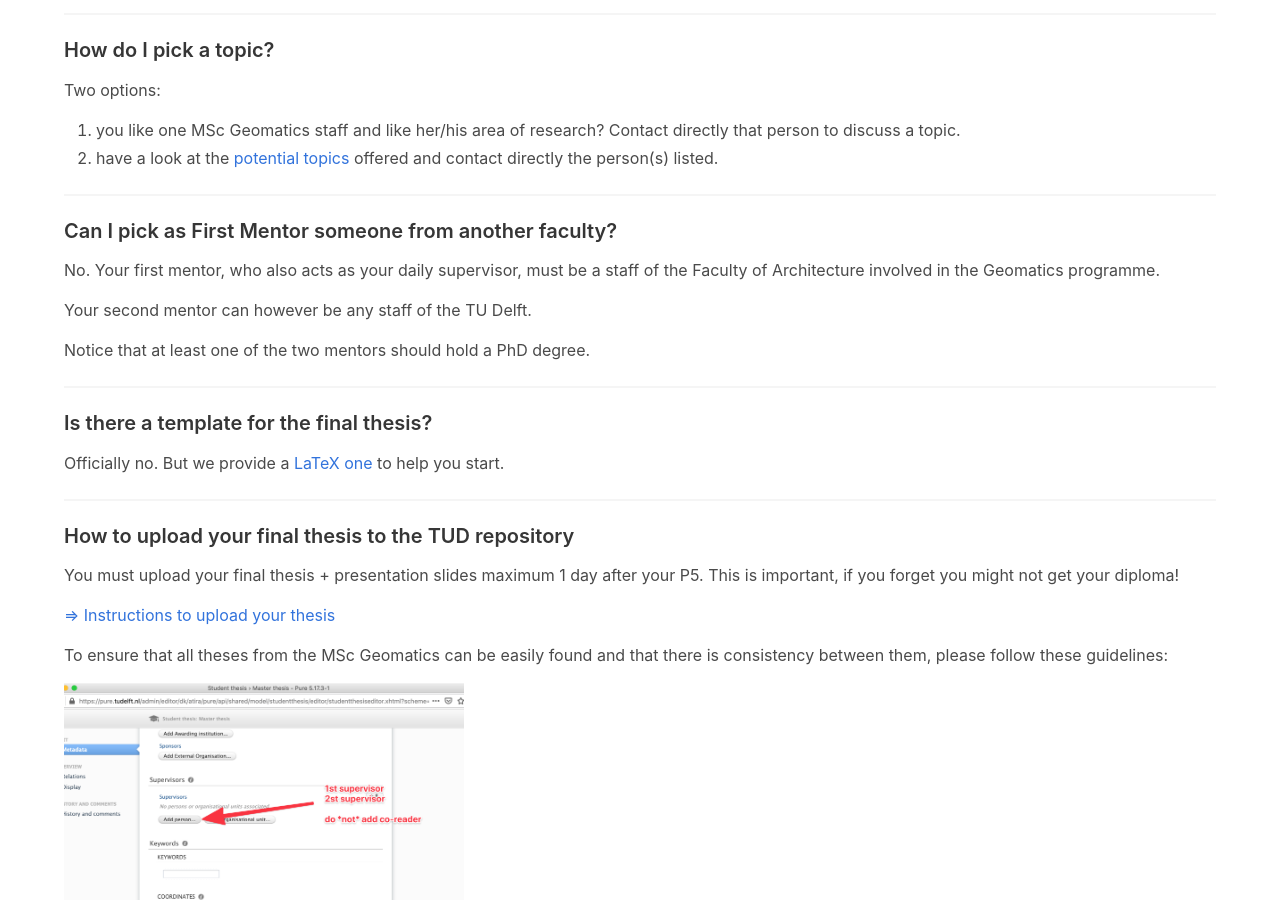
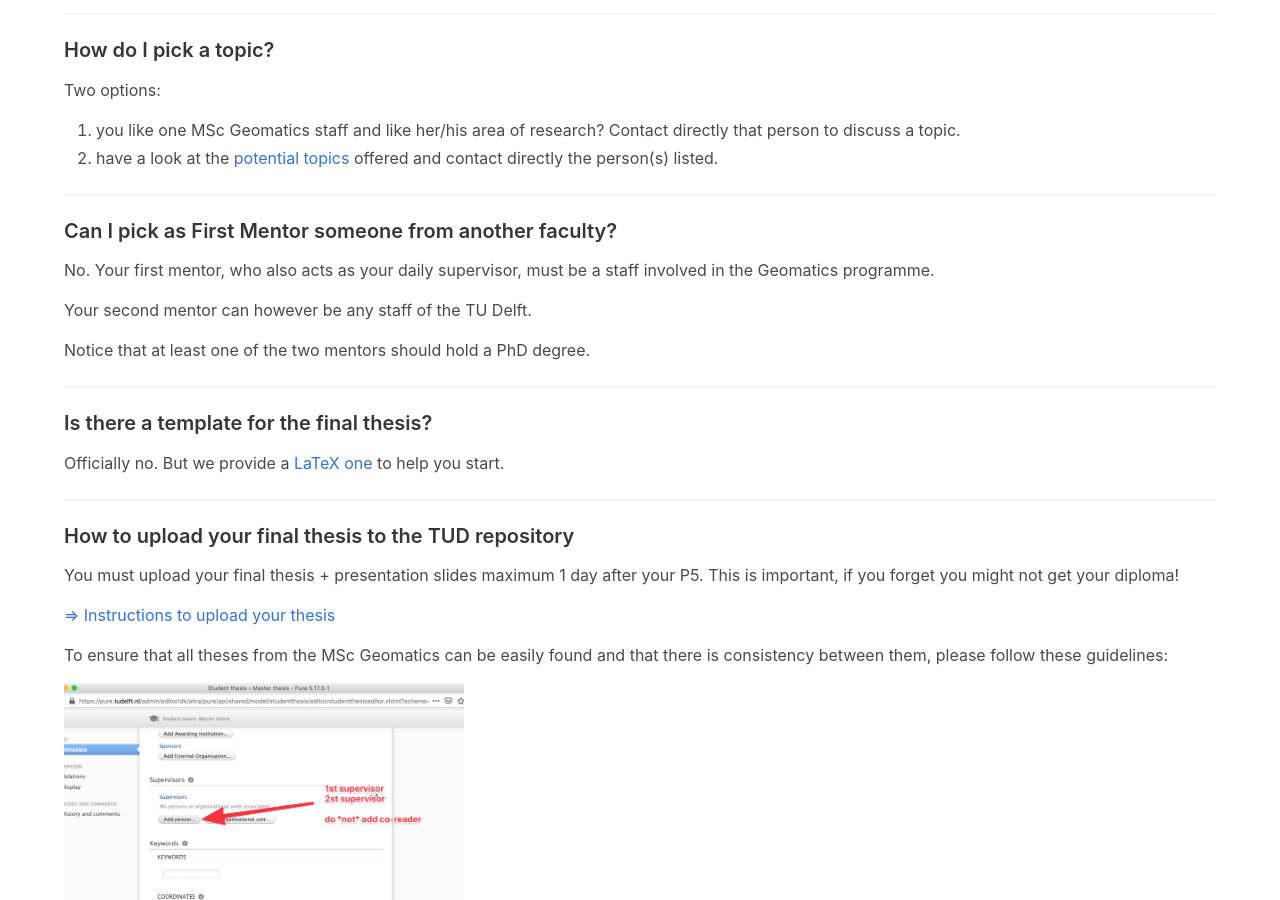
Before and after one commit to tudelft3d/geo2020, a Jekyll site: the page built from faq/index.md, in a window 1280 px wide and 900 px high, scrolled down 1120 px. Built offline with Jekyll 4.4.1, drawn with Linux system fonts in a browser that asks for light colours; nearby versions of some CDN libraries.

Commit message:
Remove name of the faculty, which was wrong :\

```diff
--- a/faq/index.md
+++ b/faq/index.md
@@ -45,7 +45,7 @@ Two options:
 
 #### Can I pick as First Mentor someone from another faculty?
 
-No. Your first mentor, who also acts as your daily supervisor, must be a staff of the Faculty of Architecture involved in the Geomatics programme.
+No. Your first mentor, who also acts as your daily supervisor, must be a staff involved in the Geomatics programme.
 
 Your second mentor can however be any staff of the TU Delft.
 
```
